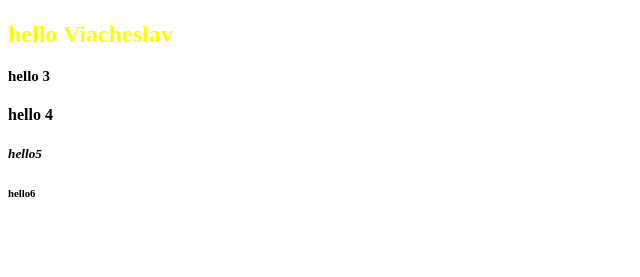
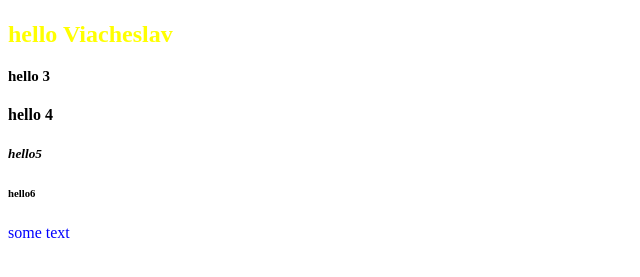
Before and after one commit to Viacheslav32/example, a plain HTML site: page index.html in a window 1280 px wide. Shown: the part 59-336 px from the top of the page, without its empty margins (0-640 px from the left). Drawn offline with Linux system fonts and the light colour scheme.

Commit message:
some text was add

```diff
--- a/css/style.css
+++ b/css/style.css
@@ -16,3 +16,6 @@
 h5{
 	font-style: italic;
 }
+p{
+	color: blue;
+}
--- a/index.html
+++ b/index.html
@@ -12,6 +12,7 @@
 	<h4> hello 4</h4>
 	<h5> hello5</h5>
 	<h6>hello6</h6>
+	<p>some text</p>
 
 
 </body>
```
